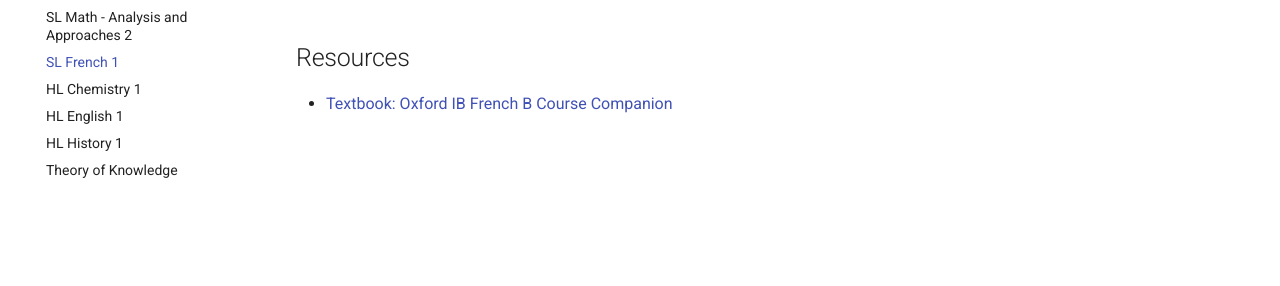
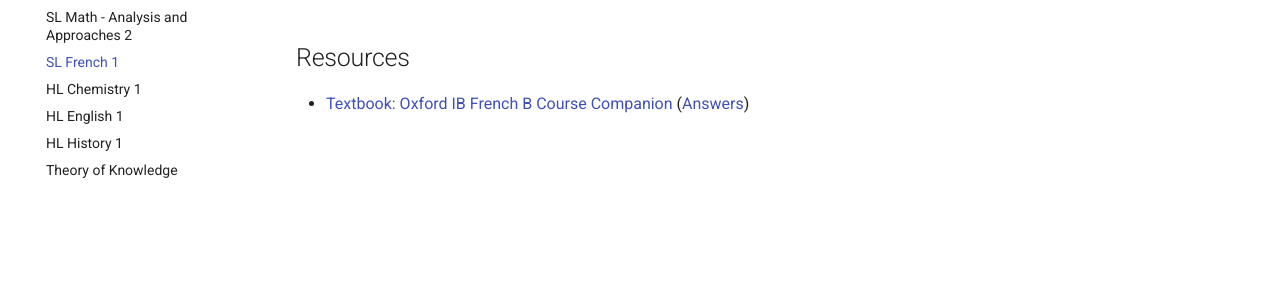
Before and after one commit to potatoeggy/eifueo, an MkDocs documentation site: the page built from docs/fsf3u7.md, in a window 1280 px wide. Shown: the part 247-533 px from the top of the page. Built offline with MkDocs 1.6.1 and Material for MkDocs 9.7.7, drawn with Linux system fonts in a browser that asks for light colours.

Commit message:
fren: Add textbook answers

```diff
--- a/docs/fsf3u7.md
+++ b/docs/fsf3u7.md
@@ -6,4 +6,4 @@ Ahaha good luck with this I'm outta here
 
 ## Resources
 
- - [Textbook: Oxford IB French B Course Companion](/resources/g11/textbook-french-b-second-edition.pdf)
+ - [Textbook: Oxford IB French B Course Companion](/resources/g11/textbook-french-b-second-edition.pdf) ([Answers](/resources/g11/textbook-french-b-second-edition-answers.pdf))
```
